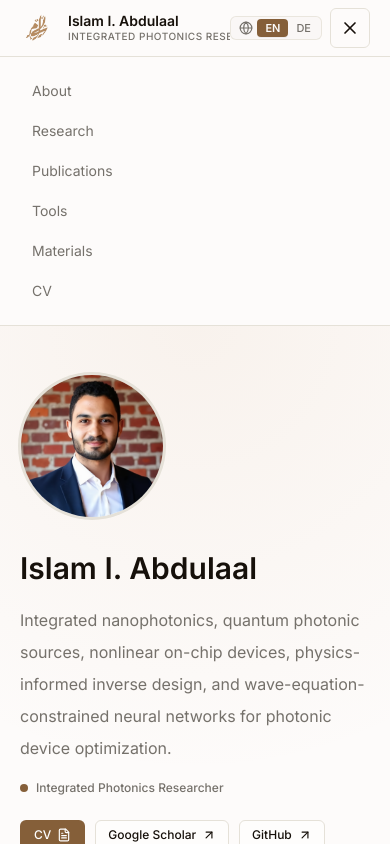
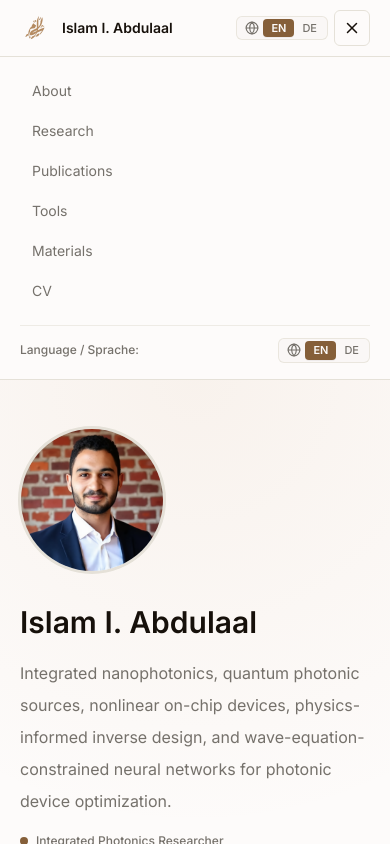
Before and after one commit to iabdul-aal/iabdul-aal.github.io, a Next.js app: page / in a window 390 px wide. Both pictures are taken after a click on the button "Toggle navigation". Shown: the top 844 px of the page. Built offline with nearby package versions, Linux system fonts and the light colour scheme.

Commit message:
fix(ui): prevent language toggle overlap and overflow on narrow mobile screens

```diff
--- a/components/navigation.tsx
+++ b/components/navigation.tsx
@@ -36,17 +36,18 @@ export function Navigation() {
 
   return (
     <header className="sticky top-0 z-50 border-b border-border bg-background/95 backdrop-blur">
-      <nav className="container-layout flex h-14 items-center justify-between" aria-label="Main">
-
-        <Link href="/" className="flex min-w-0 items-center gap-3 text-foreground hover:text-accent transition-colors">
-          <Image src="/logo.png" alt={`${identity.name} logo`} width={40} height={40} className="h-9 w-auto" />
-          <div className="truncate">
-            <p className="text-sm font-semibold leading-tight">{identity.name}</p>
-            <p className="text-[10px] font-medium uppercase tracking-wider text-muted-foreground">{identity.shortTitle}</p>
+      <nav className="container-layout flex h-14 items-center justify-between gap-2" aria-label="Main">
+        {/* Brand Logo & Name */}
+        <Link href="/" className="flex min-w-0 items-center gap-2.5 text-foreground hover:text-accent transition-colors shrink">
+          <Image src="/logo.png" alt={`${identity.name} logo`} width={36} height={36} className="h-8 w-auto shrink-0" />
+          <div className="min-w-0 truncate">
+            <p className="text-sm font-semibold leading-tight truncate">{identity.name}</p>
+            <p className="text-[9px] sm:text-[10px] font-medium uppercase tracking-wider text-muted-foreground truncate hidden xs:block">{identity.shortTitle}</p>
           </div>
         </Link>
 
-        <div className="hidden h-full items-center gap-1 lg:flex">
+        {/* Desktop Navigation */}
+        <div className="hidden h-full items-center gap-1 lg:flex shrink-0">
           {navigationItems.map((item) => (
             <Link
               key={item.href}
@@ -68,22 +69,24 @@ export function Navigation() {
           </div>
         </div>
 
-        <div className="flex items-center gap-2 lg:hidden">
+        {/* Mobile Navigation Controls */}
+        <div className="flex items-center gap-1.5 shrink-0 lg:hidden">
           <LanguageToggle />
 
           <button
             type="button"
-            className="inline-flex h-10 w-10 items-center justify-center rounded-md border border-border text-foreground"
+            className="inline-flex h-9 w-9 items-center justify-center rounded-md border border-border text-foreground shrink-0"
             aria-label="Toggle navigation"
             aria-expanded={isOpen}
             aria-controls="mobile-navigation"
             onClick={() => setIsOpen((value) => !value)}
           >
-            {isOpen ? <X className="h-5 w-5" aria-hidden="true" /> : <Menu className="h-5 w-5" aria-hidden="true" />}
+            {isOpen ? <X className="h-4.5 w-4.5" aria-hidden="true" /> : <Menu className="h-4.5 w-4.5" aria-hidden="true" />}
           </button>
         </div>
       </nav>
 
+      {/* Mobile Navigation Drawer */}
       {isOpen && (
         <div
           id="mobile-navigation"
@@ -110,6 +113,11 @@ export function Navigation() {
                 {getNavLabel(item.href, item.label)}
               </Link>
             ))}
+
+            <div className="mt-3 pt-3 border-t border-border/60 flex items-center justify-between">
+              <span className="text-xs text-muted-foreground font-medium">Language / Sprache:</span>
+              <LanguageToggle />
+            </div>
           </div>
         </div>
       )}
```
